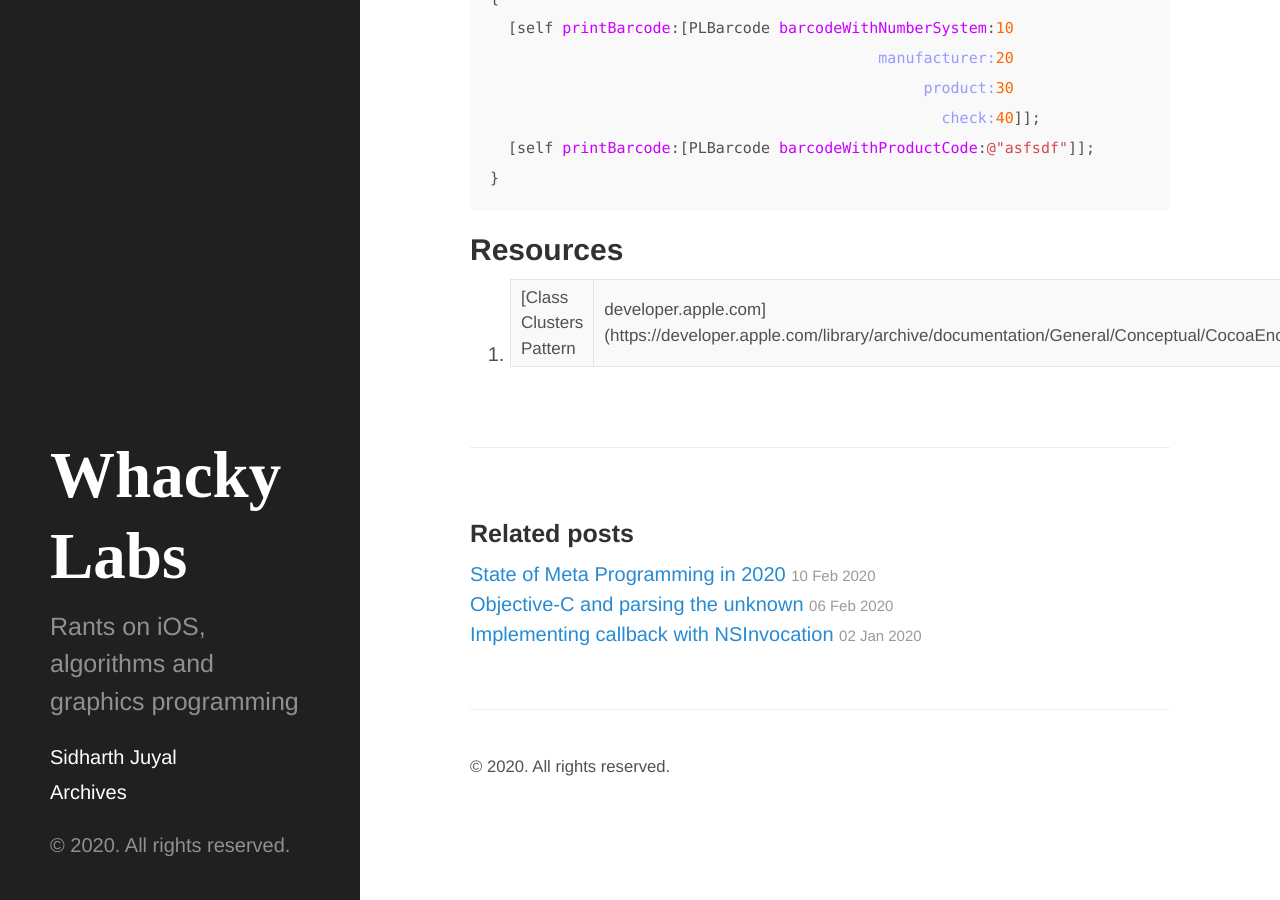
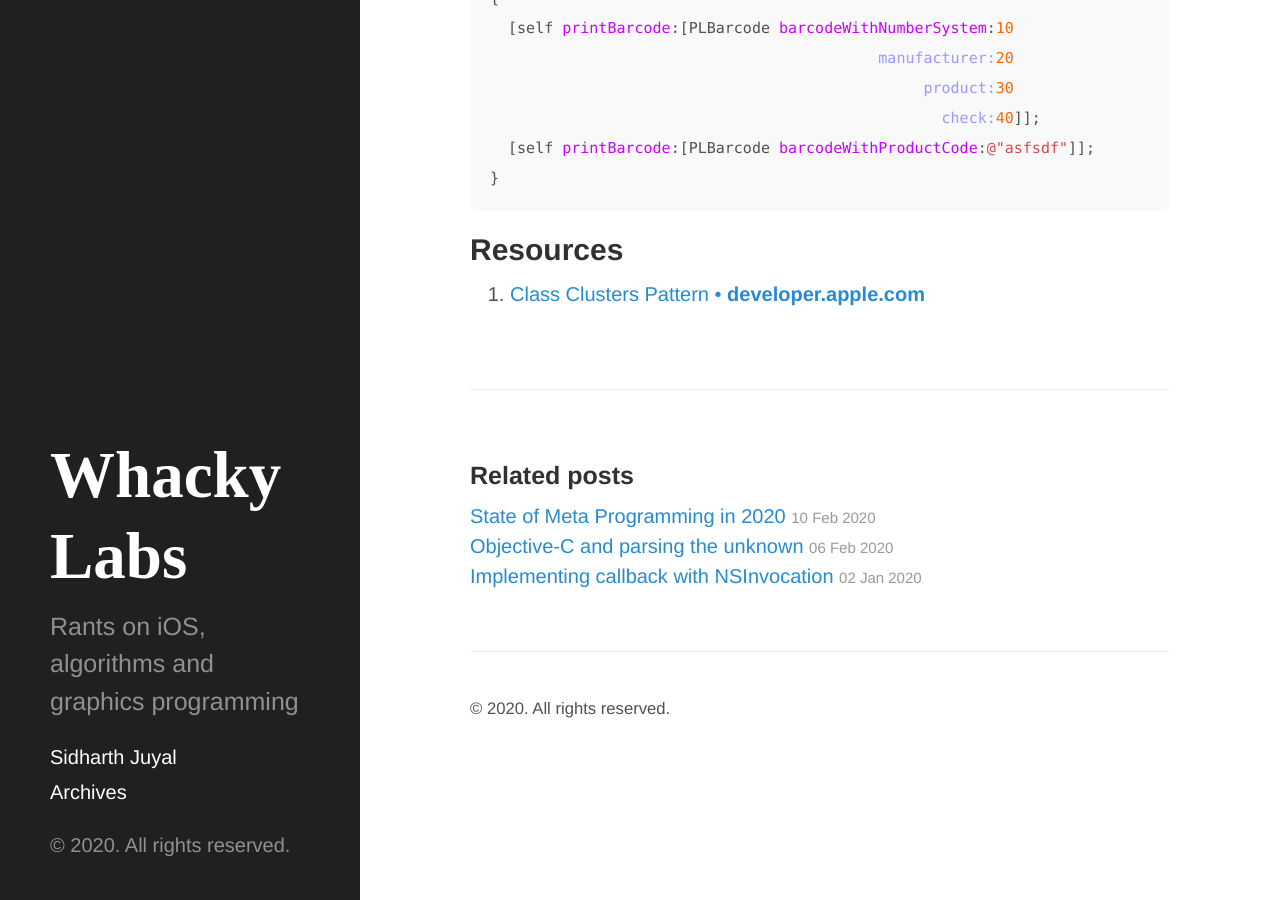
Before and after one commit to chunkyguy/chunkyguy.github.io, a Jekyll site: the page built from _posts/2020-02-16-associated-enum-objc.md, in a window 1280 px wide and 900 px high, scrolled down 5334 px. Built offline with Jekyll 4.4.1, drawn with Linux system fonts in a browser that asks for light colours.

Commit message:
Fix formatting

```diff
--- a/_posts/2020-02-16-associated-enum-objc.md
+++ b/_posts/2020-02-16-associated-enum-objc.md
@@ -164,4 +164,4 @@ With that change the call site looks much cleaner:
 
 ## Resources
 
-1. [Class Clusters Pattern | developer.apple.com](https://developer.apple.com/library/archive/documentation/General/Conceptual/CocoaEncyclopedia/ClassClusters/ClassClusters.html)
+1. [Class Clusters Pattern • **developer.apple.com**](https://developer.apple.com/library/archive/documentation/General/Conceptual/CocoaEncyclopedia/ClassClusters/ClassClusters.html)
```
